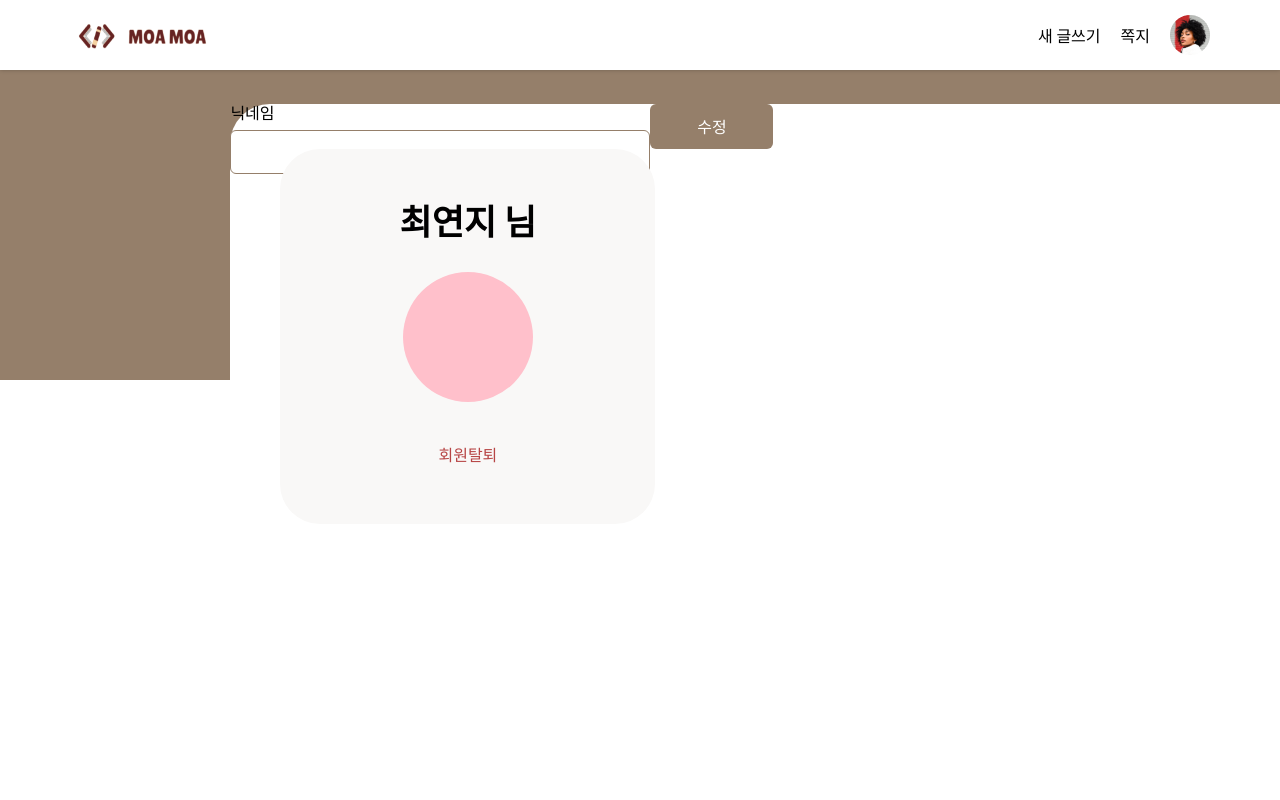
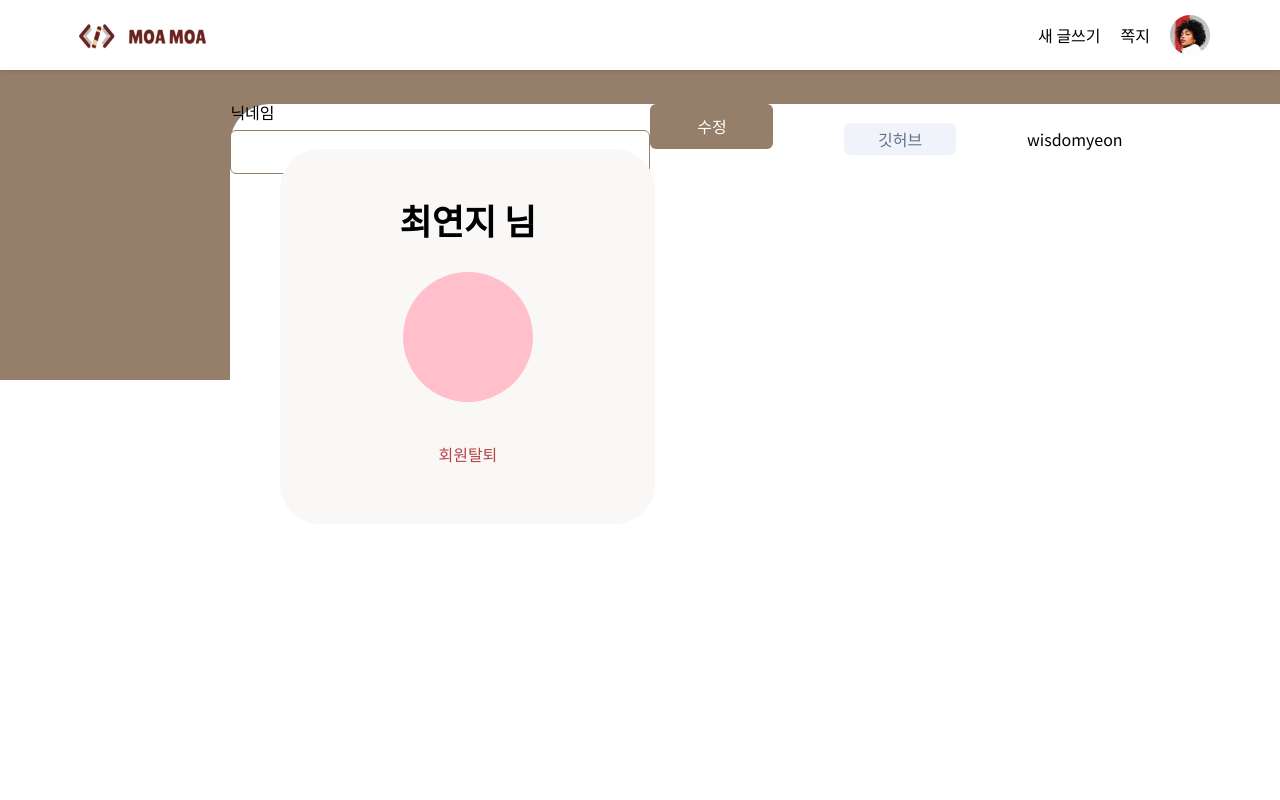
Before and after one commit to Team13-MoaMoa/frontend, a Next.js app: page /mypage in a window 1280 px wide. Shown: the top 800 px of the page. Built offline with nearby package versions, Linux system fonts and the light colour scheme.

Commit message:
feat : 프로필 상세내용 컴포넌트 UI 구현 완료

```diff
--- /dev/null
+++ b/src/components/CompleteProfile/index.tsx
@@ -0,0 +1,39 @@
+import styled from '@emotion/styled';
+
+function CompleteProfile() {
+  return (
+    <CompleteProfileDiv>
+      <InfoDiv>
+        <p>깃허브</p>
+      </InfoDiv>
+      <DetailDiv>
+        <p>wisdomyeon</p>
+      </DetailDiv>
+    </CompleteProfileDiv>
+  );
+}
+
+export default CompleteProfile;
+
+const CompleteProfileDiv = styled.div`
+  height: 7rem;
+  width: 42rem;
+  display: flex;
+  justify-content: space-evenly;
+  align-items: center;
+  color: black;
+`;
+
+const InfoDiv = styled.div`
+  height: 3.2rem;
+  width: 11.2rem;
+  text-align: center;
+  line-height: 3.2rem;
+  border-radius: 6px;
+  background-color: #f0f3f9;
+  & > p {
+    color: #5e718d;
+  }
+`;
+
+const DetailDiv = styled.div``;
--- a/src/pages/mypage/index.tsx
+++ b/src/pages/mypage/index.tsx
@@ -2,6 +2,7 @@ import styled from '@emotion/styled';
 import Profile from '@/components/Profile';
 import EditProfile from '@/components/EditProfile';
 import Button from '@/components/Button';
+import CompleteProfile from '@/components/CompleteProfile';
 
 function MyPage() {
   return (
@@ -11,6 +12,7 @@ function MyPage() {
         <Profile />
         <EditProfile />
         <Button />
+        <CompleteProfile />
       </InfoBackgroundDiv>
     </Div>
   );
```
